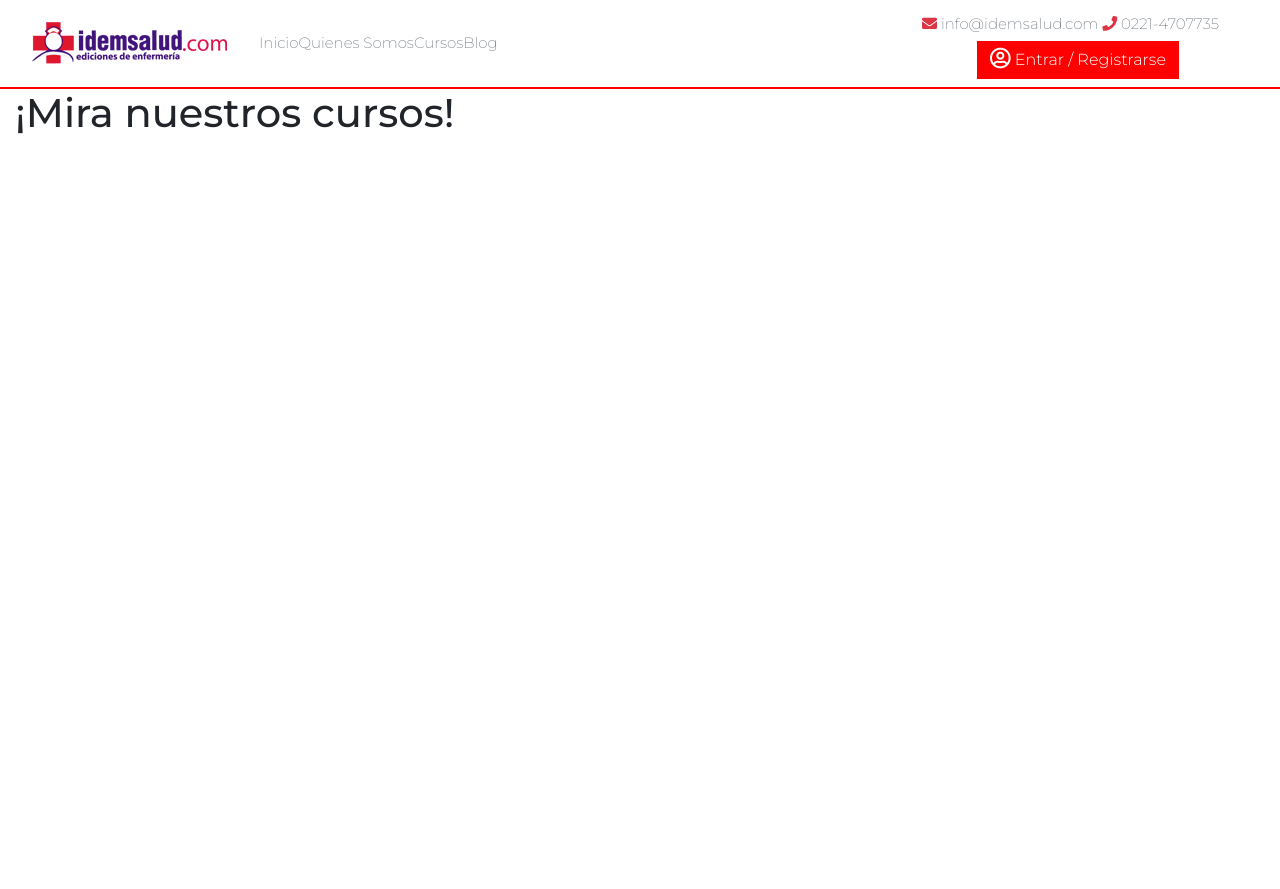
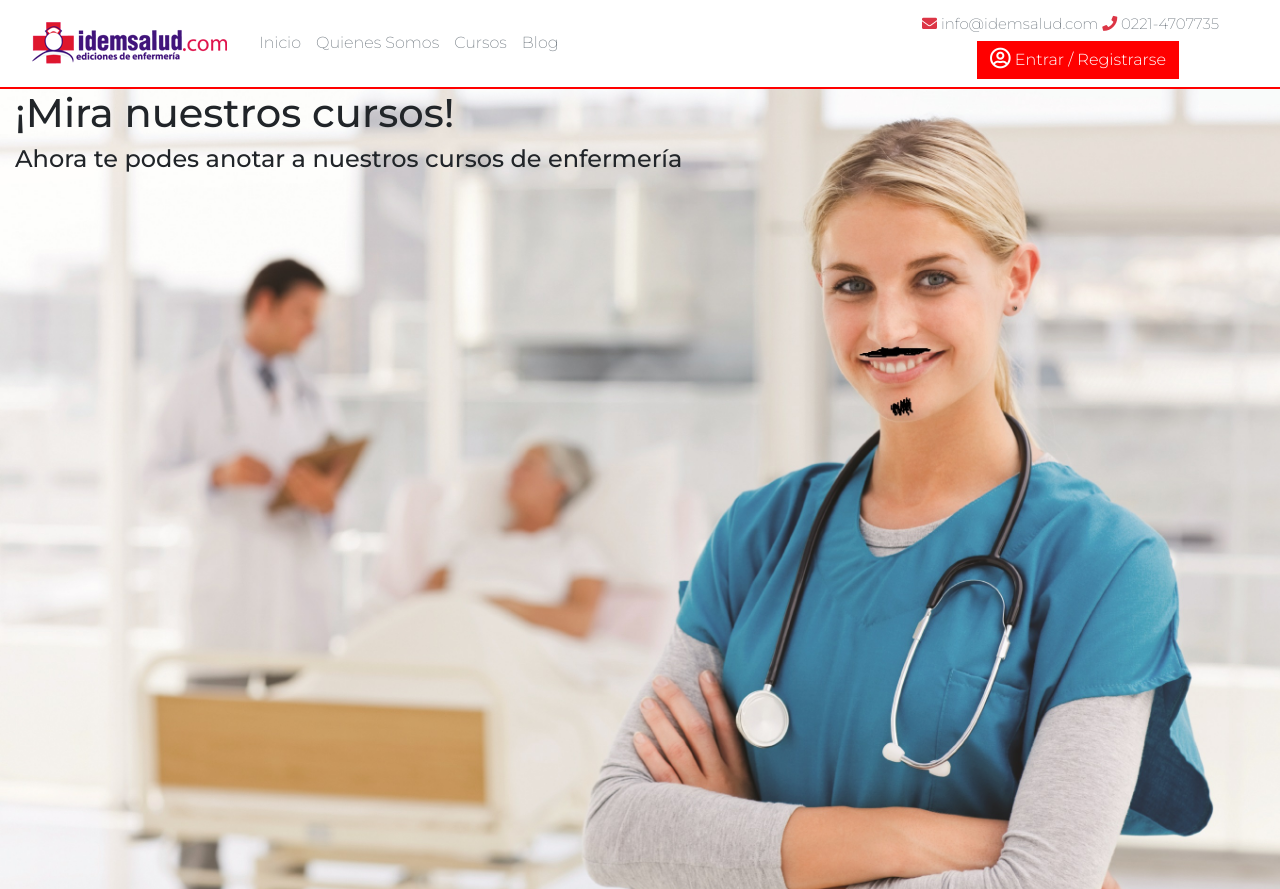
Before and after one commit to desqui92/IdemSalud, a PHP site: page / in a window 1280 px wide. Run offline with PHP 8.4, Linux system fonts and the light colour scheme.

Commit message:
seccion inicio

```diff
--- a/css/estilo.css
+++ b/css/estilo.css
@@ -39,17 +39,10 @@ html,body{
 
 /* PARA ADAPTAR */
 
-<<<<<<< HEAD
 @media only screen and (max-width: 1209px) {
       #cajasubmenu{
       margin:auto;
       }
-=======
-@media only screen and (max-width: 992px) {
-#cajasubmenu{
-margin:auto;
-}
->>>>>>> fa145b96148f8519af95d01ad8afbe38d45a7e1e
 
 
       /* MENU */
@@ -60,7 +53,6 @@ margin:auto;
 
 
 
-<<<<<<< HEAD
       #inicio1{
           border-style: solid; border-width:2px 0px 0px 0px;border-color:red;
           padding-top:5px;
@@ -79,20 +71,18 @@ margin:auto;
       #cajasubmenu{
       margin-top:29px;
       }
-=======
-@media only screen and (min-width: 993px) {
-#cajasubmenu{
-margin-top:29px;
->>>>>>> fa145b96148f8519af95d01ad8afbe38d45a7e1e
 }
 
 /* INICIO */
 #inicio-seccion{
   background-image:url('../img/enfermera.jpg');
-  background-attachment: fixed;
-  background-size: 100% 100%;
+  background-attachment: fixed center;
+  background-repeat: no-repeat;
+  background-size: 100%;
 }
+#inicio-seccion h1{
 
+}
 .link1{
 
     margin-right:15px;
--- a/index.php
+++ b/index.php
@@ -16,7 +16,8 @@
   <div class="container-fluid h-100" id="inicio-seccion">
     <div class="row">
       <div class="col">
-          <h1>¡Mira nuestros cursos!</h1>
+          <h1 class="titulo">¡Mira nuestros cursos!</h1>
+          <h4 class="descripcion">Ahora te podes anotar a nuestros cursos de enfermería</h4>
       </div>
     </div>
   </div>
```
